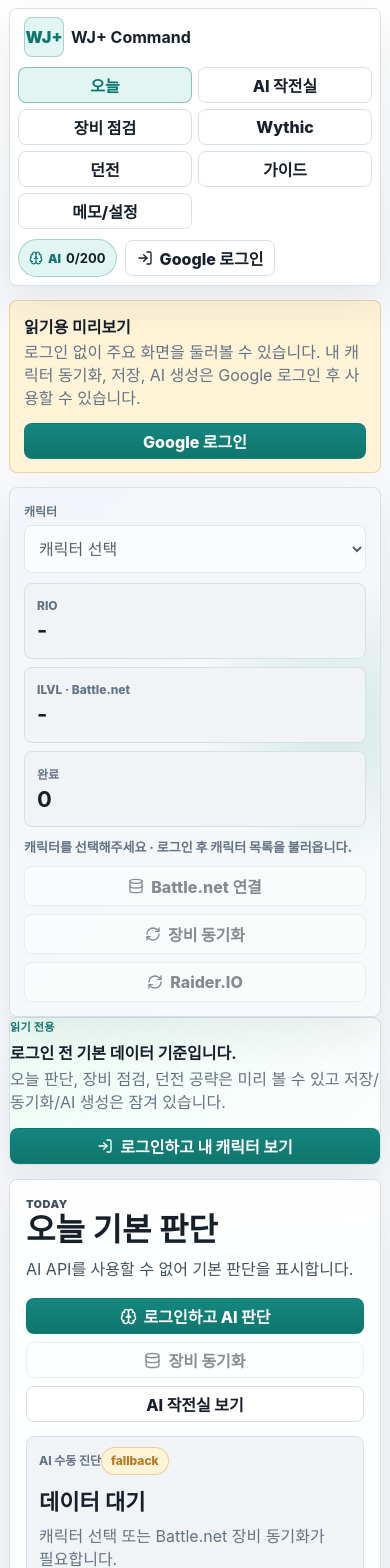
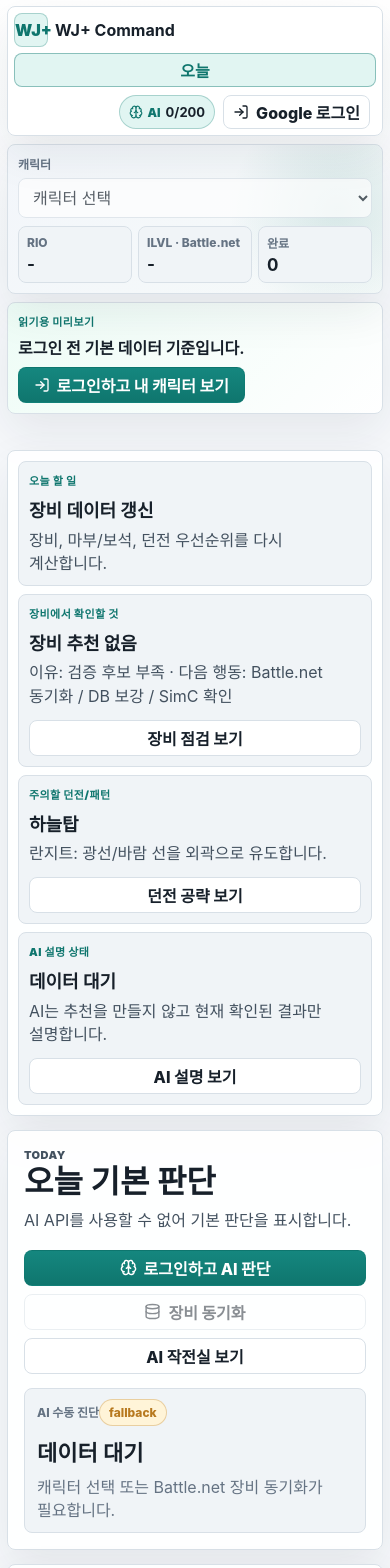
Before and after one commit to kixxxx8-byte/wow_jun, a React (Vite) app in the folder app/: page / in a window 390 px wide. Shown: the top 1568 px of the page. Built offline with nearby package versions, Linux system fonts and the light colour scheme.

Commit message:
feat: refine personal coach flow

```diff
--- a/app/src/App.tsx
+++ b/app/src/App.tsx
@@ -14,7 +14,7 @@
 import { AiRequestError, requestTodayPlan } from "./api/ai";
 import { getFirebaseServices, type FirebaseUser } from "./api/firebase";
 import { requestWowheadBis } from "./api/items";
-import { DataCard, EmptyState, LockState, MetricCard, Panel, StatusPill, Toast } from "./components/ui";
+import { DataCard, EmptyState, MetricCard, Panel, StatusPill, Toast } from "./components/ui";
 import { dungeonGuideCatalog } from "./domain/dungeonCatalog";
 import { useGearRecommendation } from "./features/gear/hooks/useGearRecommendation";
 import { defaultGearCoachPreferences } from "./features/gear/domain/gearRecommendation";
@@ -432,22 +432,11 @@
   return { title: "AI 수동 대기", detail: "원할 때 버튼을 눌렀을 때만 AI 진단을 실행합니다.", tone: "warn" as const };
 }
 
-function LockNotice({ onLogin }: { onLogin: () => void }) {
-  return (
-    <LockState
-      title="읽기용 미리보기"
-      body="로그인 없이 주요 화면을 둘러볼 수 있습니다. 내 캐릭터 동기화, 저장, AI 생성은 Google 로그인 후 사용할 수 있습니다."
-      action="Google 로그인"
-      onAction={onLogin}
-    />
-  );
-}
-
 function ReadOnlyPreviewNotice({ loggedIn, onLogin }: { loggedIn: boolean; onLogin: () => void }) {
   return (
     <section className="preview-strip panel">
       <div>
-        <p className="eyebrow">읽기 전용</p>
+        <p className="eyebrow">읽기용 미리보기</p>
         <b>{loggedIn ? "캐릭터 선택 전 기본 데이터 기준입니다." : "로그인 전 기본 데이터 기준입니다."}</b>
         <span>오늘 판단, 장비 점검, 던전 공략은 미리 볼 수 있고 저장/동기화/AI 생성은 잠겨 있습니다.</span>
       </div>
@@ -560,6 +549,9 @@
 }) {
   const aiStatus = aiStatusCopy(autoState, fallback, plan.generatedAt, rateLimitKind);
   const gearActions = snapshot.gearRecommendation?.weeklyActionPlan.actions || [];
+  const gearPriorityUpgrades = snapshot.gearRecommendation?.priorityUpgrades || [];
+  const topDungeonRoute = snapshot.gearRecommendation?.farmingRoutes.find((route) => route.routeType === "dungeon");
+  const topDungeonGuide = topDungeonRoute?.sourceKey ? dungeonGuideCatalog.find((guide) => guide.id === topDungeonRoute.sourceKey) : dungeonGuideCatalog.find((guide) => guide.cinematicGuide?.audit.needsUserFeedback) || dungeonGuideCatalog.find((guide) => guide.id === "windrunner");
   const visiblePlanActions = plan.actions.filter((action) => !isReferenceBisAction(action));
   const visibleTodayTasks = snapshot.todayTasks.filter((task) => !isReferenceBisTask(task));
   const snapshotTargets = useMemo(() => {
@@ -595,6 +587,31 @@
           <b>{aiStatus.title}</b>
           <span>{aiStatus.detail}</span>
         </div>
+      </section>
+      <section className="coach-brief panel" aria-label="오늘 개인 코치 요약">
+        <article>
+          <p className="eyebrow">오늘 할 일</p>
+          <h2>{gearActions[0]?.titleKo || visiblePlanActions[0]?.title || "장비 데이터 확인"}</h2>
+          <span>{gearActions[0]?.descriptionKo || visiblePlanActions[0]?.reason || "내 캐릭터 기준 판단을 위해 장비 동기화와 기본 데이터를 먼저 확인합니다."}</span>
+        </article>
+        <article>
+          <p className="eyebrow">장비에서 확인할 것</p>
+          <h2>{gearPriorityUpgrades.length ? `${gearPriorityUpgrades.length}개 후보` : "장비 추천 없음"}</h2>
+          <span>{gearPriorityUpgrades.length ? "검증된 후보만 장비 점검에 노출합니다." : "이유: 검증 후보 부족 · 다음 행동: Battle.net 동기화 / DB 보강 / SimC 확인"}</span>
+          <button type="button" onClick={() => onJump("gear")}>장비 점검 보기</button>
+        </article>
+        <article>
+          <p className="eyebrow">주의할 던전/패턴</p>
+          <h2>{topDungeonGuide?.name || "던전 공략 확인"}</h2>
+          <span>{topDungeonGuide?.cinematicGuide?.survivalFocusKo[0] || "오늘 죽지 말 것 3개를 먼저 확인합니다."}</span>
+          <button type="button" onClick={() => onJump("dungeons")}>던전 공략 보기</button>
+        </article>
+        <article>
+          <p className="eyebrow">AI 설명 상태</p>
+          <h2>{aiStatus.title}</h2>
+          <span>AI는 추천을 만들지 않고 현재 확인된 결과만 설명합니다.</span>
+          <button type="button" onClick={() => onJump("ai")}>AI 설명 보기</button>
+        </article>
       </section>
       <section className="now-strip panel">
         <div>
@@ -1182,8 +1199,6 @@
         </div>
       </header>
 
-      {!loggedIn ? <LockNotice onLogin={googleLogin} /> : null}
-
       <main>
         <section className={`command-bar panel ${hasSelectedCharacter && avatar ? "has-hero-image" : ""}`} style={commandHeroStyle}>
           <div className="character-hero-bg" aria-hidden="true" />
--- a/app/src/styles.css
+++ b/app/src/styles.css
@@ -418,6 +418,7 @@
 }
 
 .panel {
+  min-width: 0;
   border: 1px solid var(--line);
   border-radius: 8px;
   background: rgba(255, 255, 255, 0.94);
@@ -684,7 +685,12 @@
   align-items: flex-start;
   justify-content: space-between;
   gap: 12px;
+  min-width: 0;
   padding: 16px 16px 0;
+}
+
+.section-head > div {
+  min-width: 0;
 }
 
 .section-head.compact {
@@ -898,6 +904,7 @@
 .view-stack {
   display: grid;
   gap: 14px;
+  min-width: 0;
   margin-top: 14px;
 }
 
@@ -1124,6 +1131,42 @@
   grid-column: 2;
   color: var(--muted);
   font-size: 12px;
+}
+
+.coach-brief {
+  order: -1;
+  display: grid;
+  grid-template-columns: repeat(4, minmax(0, 1fr));
+  gap: 10px;
+  margin-top: 14px;
+  padding: 12px;
+}
+
+.coach-brief article {
+  display: grid;
+  align-content: start;
+  min-width: 0;
+  padding: 12px;
+  border: 1px solid var(--line);
+  border-radius: 8px;
+  background: var(--surface-soft);
+}
+
+.coach-brief h2 {
+  margin: 6px 0;
+  font-size: 18px;
+  line-height: 1.25;
+}
+
+.coach-brief span {
+  color: #43515f;
+  line-height: 1.45;
+  word-break: keep-all;
+}
+
+.coach-brief button {
+  justify-self: start;
+  margin-top: 12px;
 }
 
 .data-card b {
@@ -2575,6 +2618,15 @@
   margin-top: 14px;
 }
 
+.cinematic-phase-tabs,
+.cinematic-selected-phase {
+  display: none;
+}
+
+.cinematic-desktop-feedback {
+  margin-top: 12px;
+}
+
 .cinematic-phase {
   display: grid;
   grid-template-columns: minmax(0, 1fr) 340px;
@@ -2655,7 +2707,9 @@
 
 .cinematic-motion {
   width: 100%;
+  max-width: 100%;
   min-height: 220px;
+  aspect-ratio: 4 / 3;
   border: 1px solid rgba(15, 118, 110, 0.16);
   border-radius: 8px;
   background: radial-gradient(circle at center, #f9fffd 0, #edf7ff 70%);
@@ -3791,7 +3845,14 @@
   .ai-grid,
   .settings-grid,
   .wythic-command,
-  .guide-grid {
+  .guide-grid,
+  .dungeon-command,
+  .dungeon-tools,
+  .dungeon-guide-head,
+  .cinematic-hero,
+  .cinematic-survival,
+  .cinematic-phase,
+  .cinematic-bottom-grid {
     grid-template-columns: 1fr;
   }
 
@@ -3926,27 +3987,54 @@
   }
 
   .app-shell {
-    width: min(100% - 18px, 1480px);
-    padding-top: 8px;
+    width: min(100% - 14px, 1480px);
+    padding-top: 6px;
   }
 
   .topbar {
-    top: 8px;
-    grid-template-columns: 1fr;
+    top: 6px;
+    grid-template-columns: minmax(0, 1fr) auto;
+    gap: 6px;
+    min-height: 0;
+    padding: 6px;
   }
 
   .topbar nav {
-    display: grid;
-    grid-template-columns: repeat(2, minmax(0, 1fr));
+    grid-column: 1 / -1;
+    display: flex;
+    gap: 6px;
+    overflow-x: auto;
+    padding-bottom: 2px;
   }
 
   .topbar nav button {
+    flex: 0 0 auto;
+    min-width: 72px;
+    min-height: 34px;
+    padding: 0 10px;
+  }
+
+  .topbar-tools {
+    align-items: center;
+    justify-content: flex-end;
+    flex-wrap: nowrap;
     min-width: 0;
-    padding: 0 8px;
-  }
-
-  .topbar-tools {
-    align-items: stretch;
+  }
+
+  .brand {
+    min-height: 34px;
+    padding: 0;
+  }
+
+  .brand-mark {
+    width: 34px;
+    height: 34px;
+  }
+
+  .account-strip button,
+  .ai-usage-counter {
+    min-height: 34px;
+    padding: 0 9px;
   }
 
   .brand small {
@@ -3954,15 +4042,39 @@
   }
 
   .lock-strip {
-    display: grid;
+    display: none;
   }
 
   .preview-strip {
     display: grid;
+    gap: 8px;
+    margin: 8px 0;
+    padding: 10px;
+  }
+
+  .preview-strip span {
+    display: none;
+  }
+
+  .preview-strip button {
+    width: 100%;
   }
 
   .command-bar {
-    padding: 14px;
+    margin-top: 8px;
+    padding: 10px;
+    gap: 8px;
+  }
+
+  .command-bar {
+    grid-template-areas:
+      "picker"
+      "metrics";
+  }
+
+  .character-status-line,
+  .command-bar .command-actions {
+    display: none;
   }
 
   .command-bar.has-hero-image .character-hero-bg {
@@ -3973,6 +4085,7 @@
   .quick-metrics,
   .data-grid,
   .now-actions,
+  .coach-brief,
   .field-grid,
   .gear-summary,
   .bis-summary,
@@ -3993,6 +4106,58 @@
     grid-template-columns: 1fr;
   }
 
+  .quick-metrics {
+    grid-template-columns: repeat(3, minmax(0, 1fr));
+    gap: 6px;
+  }
+
+  .quick-metrics article {
+    min-height: 52px;
+    padding: 7px 8px;
+  }
+
+  .quick-metrics b {
+    font-size: 17px;
+  }
+
+  .character-select-wrap select {
+    height: 40px;
+    min-height: 40px;
+  }
+
+  .coach-brief {
+    gap: 8px;
+    padding: 10px;
+  }
+
+  .coach-brief article {
+    padding: 10px;
+  }
+
+  .coach-brief button {
+    width: 100%;
+    justify-self: stretch;
+  }
+
+  .dungeon-command,
+  .dungeon-tools,
+  .dungeon-tabs,
+  .dungeon-guide-list,
+  .dungeon-guide,
+  .cinematic-dungeon-guide {
+    min-width: 0;
+    max-width: 100%;
+  }
+
+  .dungeon-tabs {
+    position: static;
+    margin: 10px 10px 0;
+  }
+
+  .dungeon-tabs a {
+    min-width: 112px;
+  }
+
   .cinematic-dungeon-guide,
   .windrunner-cinematic {
     margin: 12px 10px 0;
@@ -4003,7 +4168,53 @@
   }
 
   .cinematic-phase {
+    grid-template-columns: 1fr;
     padding: 10px;
+  }
+
+  .cinematic-phase-tabs {
+    display: flex;
+    gap: 8px;
+    margin-top: 12px;
+    overflow-x: auto;
+    padding-bottom: 2px;
+  }
+
+  .cinematic-phase-tabs button {
+    flex: 0 0 auto;
+    justify-content: flex-start;
+    min-width: 118px;
+    min-height: 42px;
+    padding: 0 10px;
+  }
+
+  .cinematic-phase-tabs button.active {
+    border-color: rgba(15, 118, 110, 0.42);
+    color: var(--teal);
+    background: var(--teal-soft);
+  }
+
+  .cinematic-phase-tabs span {
+    display: grid;
+    place-items: center;
+    width: 22px;
+    height: 22px;
+    border-radius: 999px;
+    background: rgba(15, 118, 110, 0.12);
+  }
+
+  .cinematic-selected-phase {
+    display: grid;
+    gap: 10px;
+    margin-top: 10px;
+  }
+
+  .cinematic-phase-grid {
+    display: none;
+  }
+
+  .cinematic-desktop-feedback {
+    display: none;
   }
 
   .cinematic-motion {
--- a/app/src/views/DungeonsView.tsx
+++ b/app/src/views/DungeonsView.tsx
@@ -122,29 +122,37 @@
 
 const feedbackLabels: Record<DungeonGuideFeedbackType, string> = {
   wrong: "틀림",
+  mechanic_wrong: "기믹 틀림",
+  order_wrong: "순서 틀림",
   unclear: "애매함",
+  too_long: "너무 김",
+  mobile_hard: "모바일 불편",
   worked: "도움됨",
   needs_more_detail: "더 자세히",
 };
 
 function DungeonGuideFeedbackPanel({
   guide,
+  phase,
   loggedIn,
   feedback,
   onFeedback,
 }: {
   guide: RichDungeonGuide;
+  phase?: NonNullable<RichDungeonGuide["cinematicGuide"]>["phases"][number];
   loggedIn: boolean;
   feedback: DungeonGuideFeedback[];
   onFeedback: (input: Omit<DungeonGuideFeedback, "id" | "createdAt">) => void;
 }) {
   const [feedbackType, setFeedbackType] = useState<DungeonGuideFeedbackType>("wrong");
   const [message, setMessage] = useState("");
-  const guideFeedback = feedback.filter((item) => item.dungeonId === guide.id);
+  const guideFeedback = feedback.filter((item) => item.dungeonId === guide.id && (!phase || item.phaseId === phase.id));
   const save = () => {
     if (!loggedIn) return;
     onFeedback({
       dungeonId: guide.id,
+      phaseId: phase?.id,
+      bossName: phase?.bossKo,
       feedbackType,
       message: message.trim(),
     });
@@ -155,7 +163,7 @@
       <div className="guide-feedback-head">
         <div>
           <p className="eyebrow">Guide feedback</p>
-          <h3>공략 피드백</h3>
+          <h3>{phase ? `${phase.bossKo} 피드백` : "공략 피드백"}</h3>
         </div>
         {guideFeedback.length ? <StatusPill tone="warn">사용자 피드백 있음 {guideFeedback.length}</StatusPill> : <StatusPill tone="ok">검수 루프 대기</StatusPill>}
       </div>
@@ -180,6 +188,31 @@
   );
 }
 
+function PhaseBriefCard({
+  phase,
+}: {
+  phase: NonNullable<RichDungeonGuide["cinematicGuide"]>["phases"][number];
+}) {
+  return (
+    <article className={`cinematic-phase severity-${phase.severity}`}>
+      <div className="cinematic-phase-copy">
+        <small>{phase.bossKo}</small>
+        <GuideAuditBadge audit={phase.audit} />
+        <h3>{phase.phaseKo}</h3>
+        <strong>{phase.oneLineKo}</strong>
+        <dl>
+          <div><dt>볼 것</dt><dd>{phase.watchKo}</dd></div>
+          <div><dt>움직임</dt><dd>{phase.moveKo}</dd></div>
+          <div><dt>차단/스턴</dt><dd>{phase.interruptKo}</dd></div>
+          <div><dt>생존기</dt><dd>{phase.defensiveKo}</dd></div>
+          <div><dt>실패 시 복구</dt><dd>{phase.failRecoveryKo}</dd></div>
+        </dl>
+      </div>
+      <CinematicMotion type={phase.animationType} />
+    </article>
+  );
+}
+
 function CinematicDungeonGuide({
   guide,
   priority,
@@ -194,7 +227,9 @@
   onFeedback: (input: Omit<DungeonGuideFeedback, "id" | "createdAt">) => void;
 }) {
   const cinematic = guide.cinematicGuide;
+  const [activePhaseId, setActivePhaseId] = useState("");
   if (!cinematic) return null;
+  const selectedPhase = cinematic.phases.find((phase) => phase.id === activePhaseId) || cinematic.phases[0];
   return (
     <section className="panel cinematic-dungeon-guide" aria-label={`${guide.name} 상세 작전`}>
       <div className="cinematic-hero">
@@ -220,25 +255,30 @@
         <div><ShieldAlert size={18} /><b>오늘 죽지 말 것 3개</b></div>
         {cinematic.survivalFocusKo.map((item) => <article key={item}>{item}</article>)}
       </div>
+      <div className="cinematic-phase-tabs" aria-label={`${guide.name} 보스별 패턴 선택`}>
+        {cinematic.phases.map((phase, index) => (
+          <button
+            key={phase.id}
+            type="button"
+            className={selectedPhase.id === phase.id ? "active" : ""}
+            onClick={() => setActivePhaseId(phase.id)}
+          >
+            <span>{index + 1}</span>
+            {phase.bossKo}
+          </button>
+        ))}
+      </div>
       <div className="cinematic-phase-grid">
         {cinematic.phases.map((phase, index) => (
-          <article key={phase.id} className={`cinematic-phase severity-${phase.severity}`}>
-            <div className="cinematic-phase-copy">
-              <small>{index + 1} · {phase.bossKo}</small>
-              <GuideAuditBadge audit={phase.audit} />
-              <h3>{phase.phaseKo}</h3>
-              <strong>{phase.oneLineKo}</strong>
-              <dl>
-                <div><dt>볼 것</dt><dd>{phase.watchKo}</dd></div>
-                <div><dt>움직임</dt><dd>{phase.moveKo}</dd></div>
-                <div><dt>차단/스턴</dt><dd>{phase.interruptKo}</dd></div>
-                <div><dt>생존기</dt><dd>{phase.defensiveKo}</dd></div>
-                <div><dt>실패 시 복구</dt><dd>{phase.failRecoveryKo}</dd></div>
-              </dl>
-            </div>
-            <CinematicMotion type={phase.animationType} />
-          </article>
+          <PhaseBriefCard key={phase.id} phase={{ ...phase, bossKo: `${index + 1} · ${phase.bossKo}` }} />
         ))}
+      </div>
+      <div className="cinematic-desktop-feedback">
+        <DungeonGuideFeedbackPanel guide={guide} phase={cinematic.phases[0]} loggedIn={loggedIn} feedback={feedback} onFeedback={onFeedback} />
+      </div>
+      <div className="cinematic-selected-phase">
+        <PhaseBriefCard phase={selectedPhase} />
+        <DungeonGuideFeedbackPanel guide={guide} phase={selectedPhase} loggedIn={loggedIn} feedback={feedback} onFeedback={onFeedback} />
       </div>
       <div className="cinematic-bottom-grid">
         <section>
@@ -264,7 +304,6 @@
           ))}
         </section>
       </div>
-      <DungeonGuideFeedbackPanel guide={guide} loggedIn={loggedIn} feedback={feedback} onFeedback={onFeedback} />
     </section>
   );
 }
```
Also changed, not shown: app/src/types.ts (+9 -1 lines), 1 other file (tests, documents, lock files or other folders).
